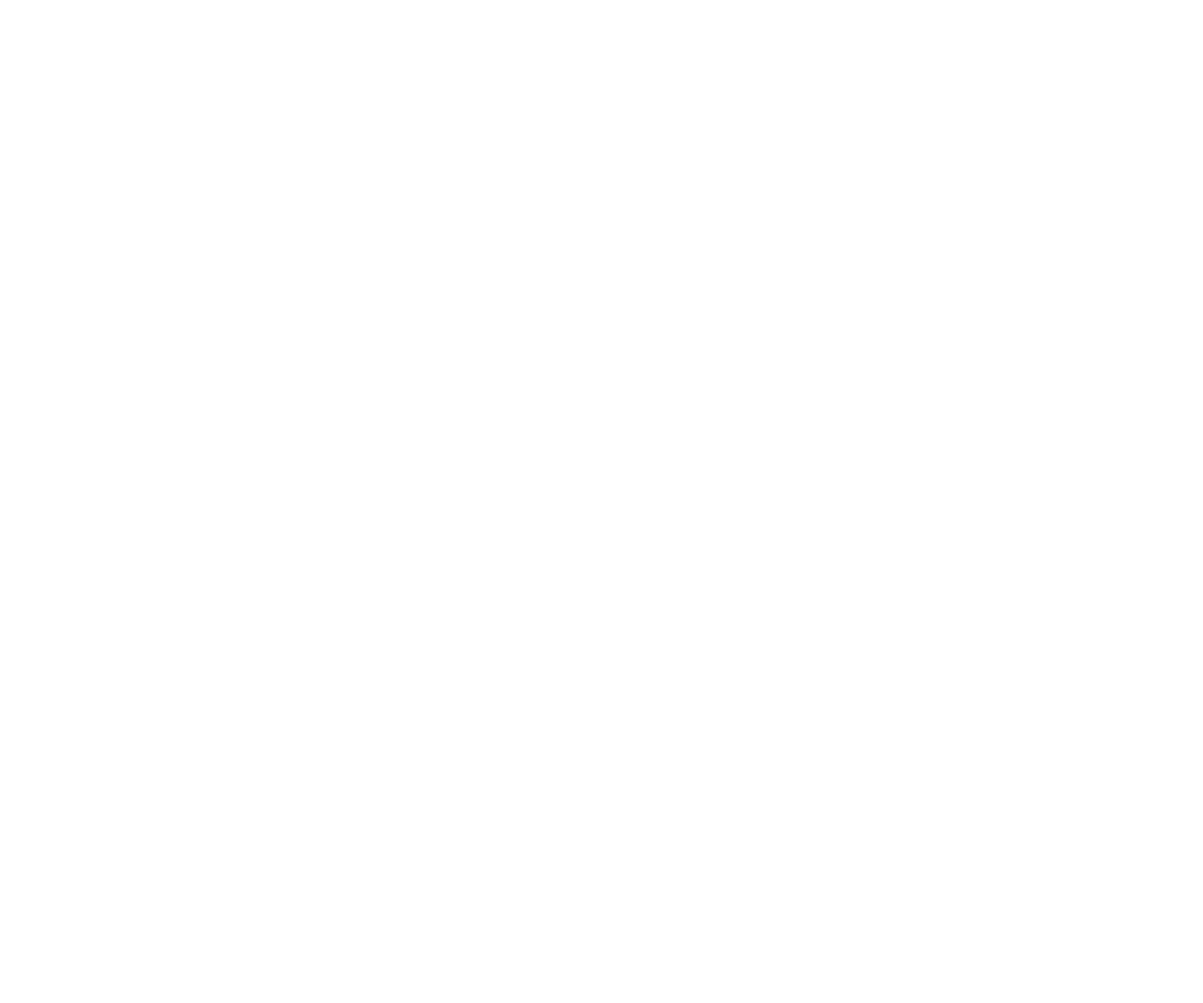
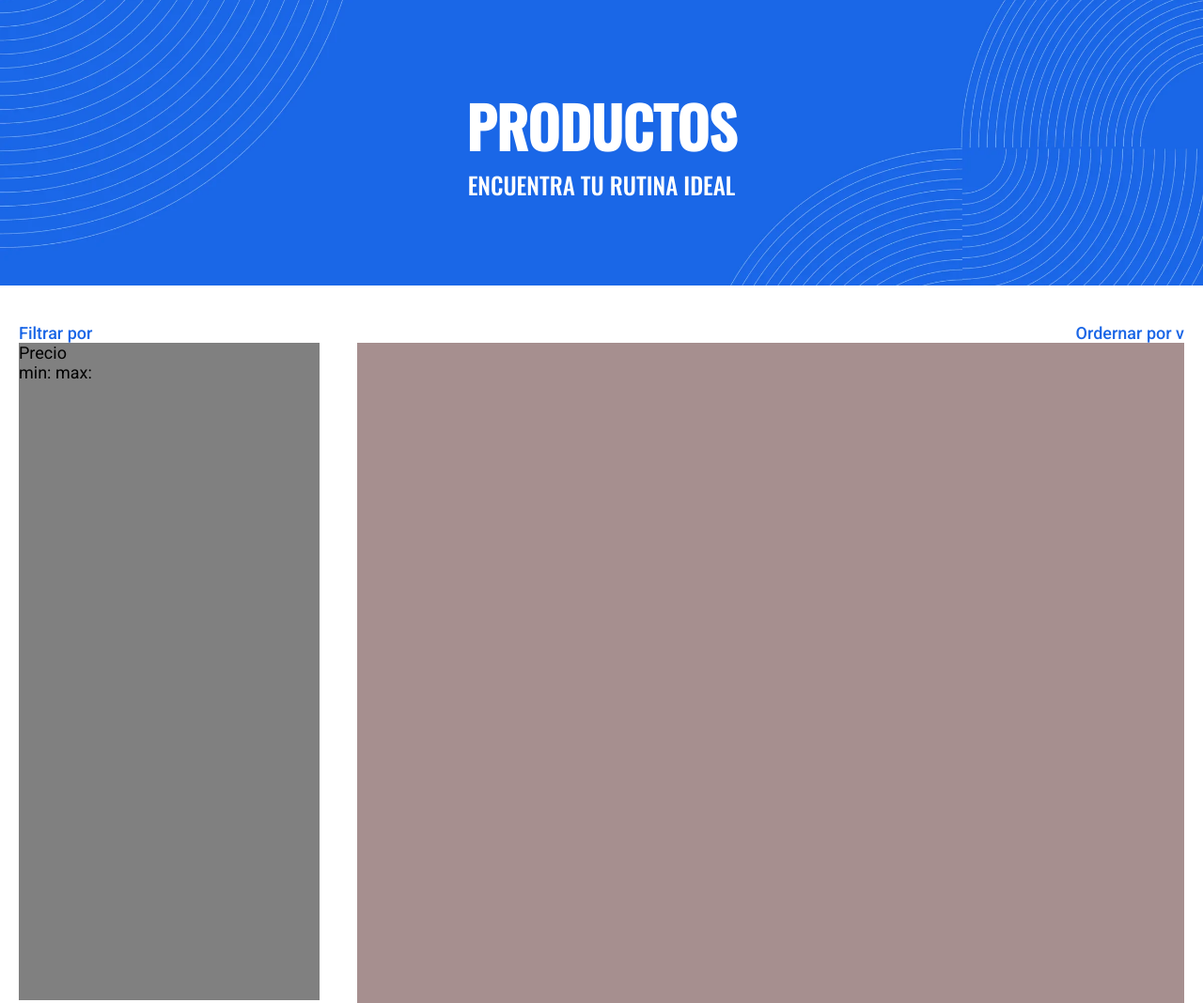
Before and after one commit to pablove2001/Final-Project-Web1-Front-end, a plain HTML site: page pages/productos.html in a window 1280 px wide. Shown: the top 1068 px of the page at 94% size. Before the commit the page ends 800 px from the top, so only its background shows below. Drawn offline with nearby package versions, Linux system fonts and the light colour scheme.

Commit message:
../productos create structure

```diff
--- a/css/productos/main.css
+++ b/css/productos/main.css
@@ -0,0 +1,71 @@
+/* Header */
+header {
+  width: 100%;
+  height: 304px;
+  background-image: url("/img/productos/productos-bg-heder.webp");
+  background-size: cover;
+  background-position: center;
+  font-family: "Oswald", sans-serif;
+  text-align: center;
+  color: white;
+  display: flex;
+  align-items: center;
+}
+header > div {
+  margin: auto;
+  width: auto;
+}
+header h1 {
+  margin: 0;
+  padding: 0px 0px;
+  border: 0;
+  font-size: 60px;
+}
+header p {
+  margin: 0;
+  font-size: 25px;
+}
+
+/* Section */
+section {
+  width: 100%;
+  height: 2000px;
+  font-family: "Roboto", sans-serif;
+  font-size: 18px;
+}
+section > div {
+  max-width: 1350px;
+  margin: 40px auto;
+  padding: 0 20px;
+}
+
+/* Filtrar y ordenar */
+section .filtrar-ordernar {
+  display: flex;
+  justify-content: space-between;
+  margin: 0;
+  color: #1a66e6;
+  font-weight: 500;
+}
+
+/* Filtrador y productos */
+section .filtrador-productos {
+  display: flex;
+  font-weight: 400;
+}
+
+/* Filtrador */
+section .filtrador {
+  min-width: 320px;
+  width: 320px;
+  height: 700px;
+  background-color: grey;
+  margin-right: 40px;
+}
+
+/* Productos */
+section .productos {
+  width: 100%;
+  height: 1000px;
+  background-color: rgb(166, 143, 143);
+}
--- a/pages/productos.html
+++ b/pages/productos.html
@@ -5,6 +5,45 @@
     <meta http-equiv="X-UA-Compatible" content="IE=edge" />
     <meta name="viewport" content="width=device-width, initial-scale=1.0" />
     <title>Document</title>
+    <link rel="stylesheet" href="/css/global/main.css" />
+    <link rel="stylesheet" href="/css/global/navbar.css" />
+    <link rel="stylesheet" href="/css/productos/main.css" />
+
+    <link rel="preconnect" href="https://fonts.googleapis.com" />
+    <link rel="preconnect" href="https://fonts.gstatic.com" crossorigin />
+    <link
+      href="https://fonts.googleapis.com/css2?family=Oswald:wght@500&family=Roboto:wght@400;500&display=swap"
+      rel="stylesheet"
+    />
   </head>
-  <body></body>
+  <body>
+    <nav></nav>
+    <header>
+      <div>
+        <h1>PRODUCTOS</h1>
+        <div>
+          <p>ENCUENTRA TU RUTINA IDEAL</p>
+        </div>
+      </div>
+    </header>
+    <section>
+      <div>
+        <div class="filtrar-ordernar">
+          <span>Filtrar por</span>
+          <span>Ordernar por v</span>
+        </div>
+        <div class="filtrador-productos">
+          <div class="filtrador">
+            <div>
+              <span>Precio</span>
+              <br />
+              min: max:
+            </div>
+          </div>
+
+          <div class="productos"></div>
+        </div>
+      </div>
+    </section>
+  </body>
 </html>
```
Also changed, not shown: img/productos/INC DPTR3full.png (deleted), img/productos/productos-bg-heder.webp (added).
